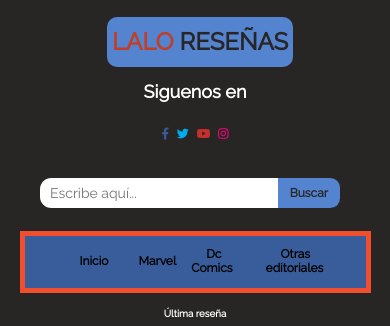
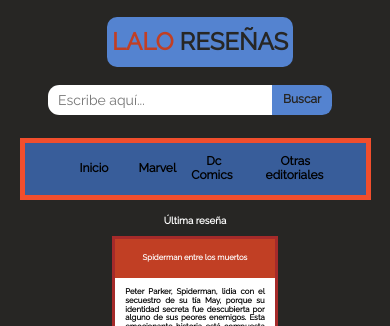
Before and after one commit to edduardohuamani24/ComicReview, a plain HTML site: page index.html in a window 390 px wide. Shown: the top 326 px of the page. Drawn offline with Linux system fonts and the light colour scheme.

Commit message:
Se decidión ocultar las redes sociales del header en su versión para móbiles, porque también aparecen en el footer.

```diff
--- a/css/header/header.css
+++ b/css/header/header.css
@@ -87,10 +87,10 @@
     margin-top: 0.1875rem;
   }
   .search {
-    margin-bottom: 0.5rem;
+    margin-top: 0.625rem;
+    padding: 0.5rem;
   }
   .social__line {
-    border: none;
-    padding-right: 0rem;
+    display: none;
   }
 }
```
